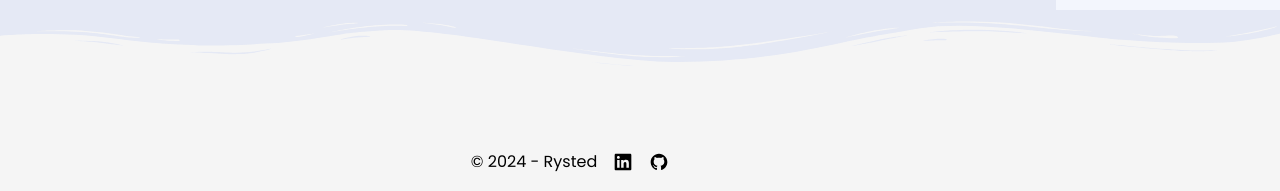
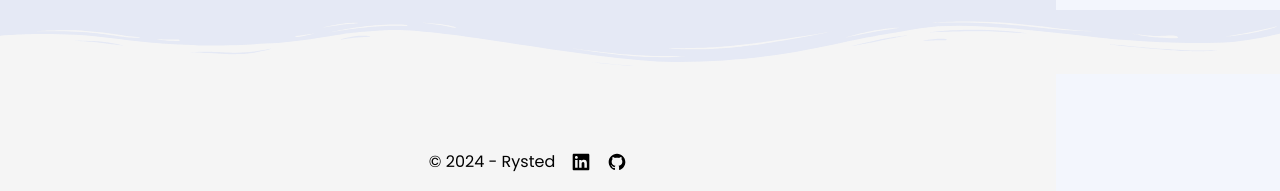
Before and after one commit to Rysted/portfolio, a React (Vite) app: page / in a window 1280 px wide. Shown: the part 3394-3585 px from the top of the page. Built offline with nearby package versions, Linux system fonts and the light colour scheme.

Commit message:
Actualizando diseño del pie de página

```diff
--- a/src/components/layouts/Footer.tsx
+++ b/src/components/layouts/Footer.tsx
@@ -5,8 +5,8 @@ import { GitHub, LinkedIn } from "../../Icons/Icons";
 
 const Footer = () => {
   return (
-    <footer className="px-5 pt-10 pb-5 select-none font-poppins bg-light_highlight dark:bg-dark_highlight text-light_text dark:text-dark_text">
-      <section className="md:max-w-[800px] lg:max-w-[1100px]">
+    <footer className="md:mt-0 lg:mr-56 px-5 pt-10 pb-5 select-none font-poppins bg-light_highlight dark:bg-dark_highlight text-light_text dark:text-dark_text">
+      <section className="max-w-[800px] lg:max-w-[1100px] mx-auto">
         <div className="flex justify-center items-center gap-4 mt-10">
           <span className="text-sm md:text-base">© 2024 - Rysted</span>
           <IconLink
```
